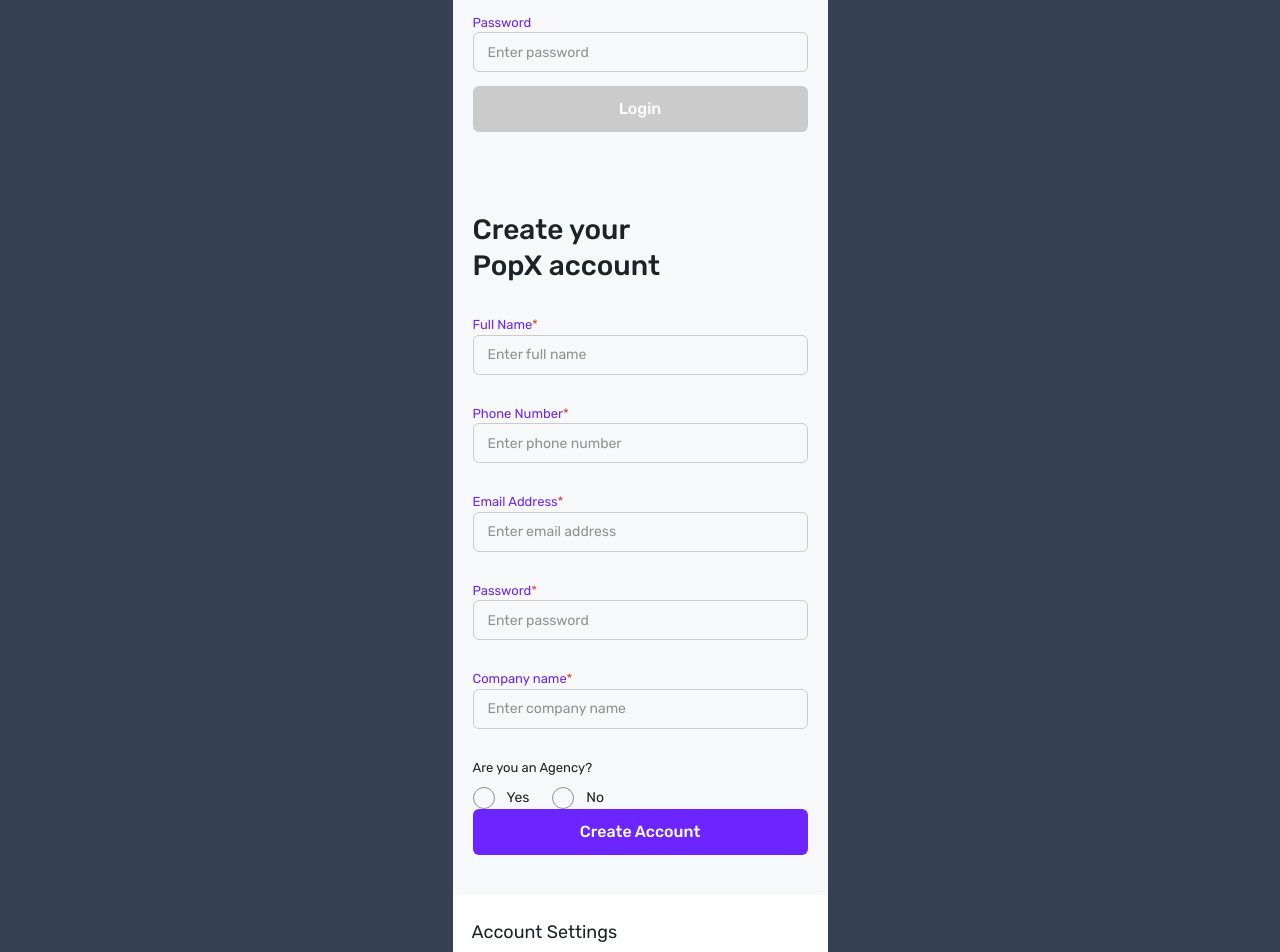
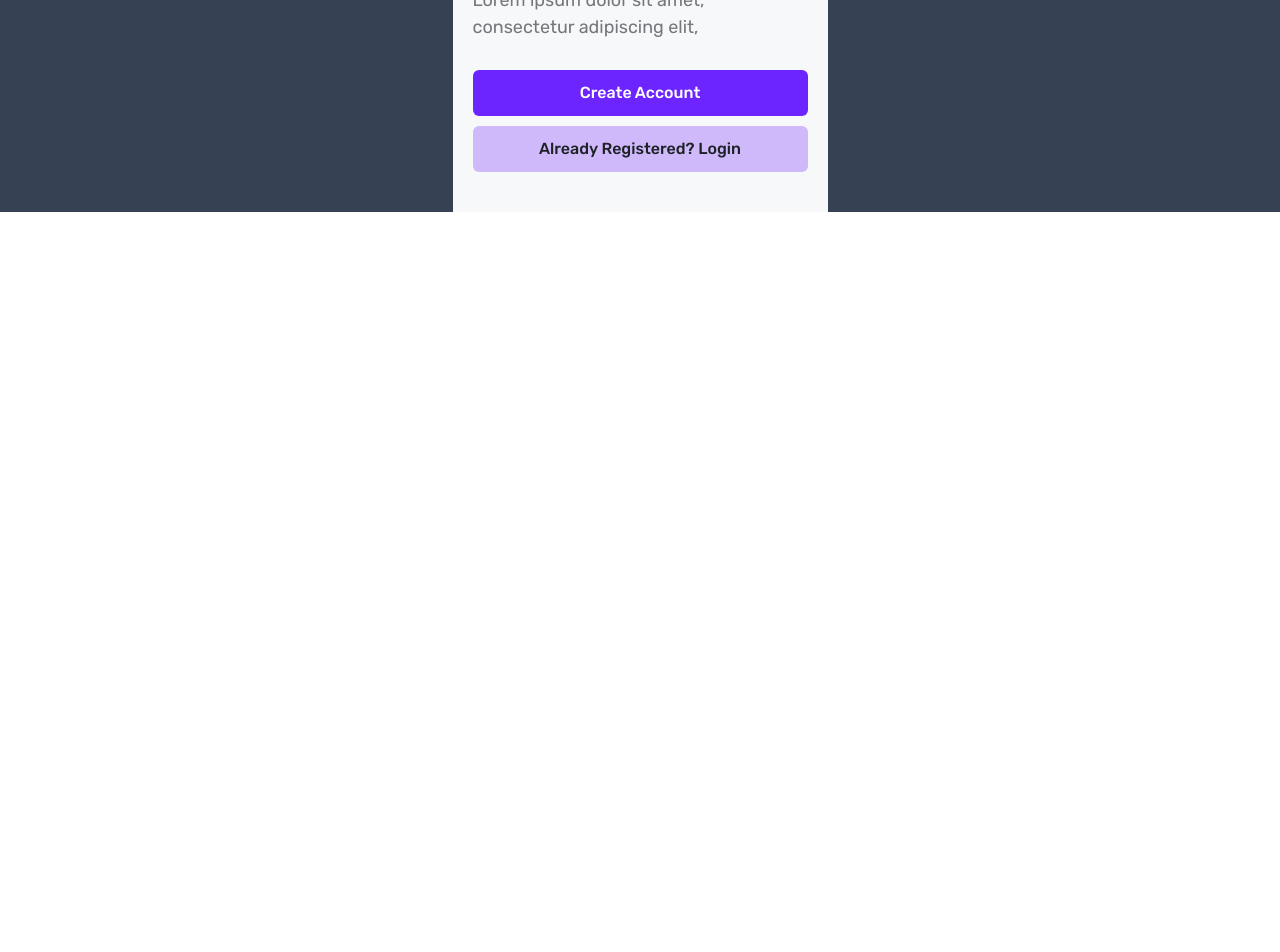
Before and after one commit to DebabrataBanik/PopX-signup-ui, a React (Vite) app: page / in a window 1280 px wide. Shown: the part 600-1552 px from the top of the page. After the commit the page ends 812 px from the top, so only its background shows below. Built offline with nearby package versions, Linux system fonts and the light colour scheme.

Commit message:
add routing

```diff
--- a/package.json
+++ b/package.json
@@ -13,6 +13,8 @@
     "@tailwindcss/vite": "^4.1.12",
     "react": "^19.1.1",
     "react-dom": "^19.1.1",
+    "react-router": "^7.8.2",
+    "react-router-dom": "^7.8.2",
     "tailwindcss": "^4.1.12"
   },
   "devDependencies": {
--- a/src/App.jsx
+++ b/src/App.jsx
@@ -1,3 +1,4 @@
+import { BrowserRouter , Routes, Route } from 'react-router'
 
 import LandingPage from './components/LandingPage'
 import LoginPage from './components/LoginPage'
@@ -8,10 +9,14 @@ function App() {
   return (
     <div className='bg-gray-700'>
       <main className='max-w-[375px] min-h-[812px] bg-[#F7F8F9] mx-auto flex flex-col'>
-        <LandingPage />
-        <LoginPage />
-        <SignUpPage />
-        <ProfilePage />
+        <BrowserRouter>
+          <Routes>
+            <Route index element={<LandingPage />} />
+            <Route path='login' element={<LoginPage />} />
+            <Route path='signup' element={<SignUpPage />} />
+            <Route path='profile' element={<ProfilePage />} />
+          </Routes>
+        </BrowserRouter>
       </main>
     </div>
   )
--- a/src/components/LandingPage.jsx
+++ b/src/components/LandingPage.jsx
@@ -1,4 +1,4 @@
-
+import { Link } from "react-router"
 
 function LandingPage() {
   return (
@@ -10,8 +10,12 @@ function LandingPage() {
           <p className='font-rubik text-[#1D2226]/60 font-normal text-[18px]'>Lorem ipsum dolor sit amet, consectetur adipiscing elit,</p>
         </div>
         <div className='flex flex-col gap-2.5 items-center'>
-          <button className='text-white bg-[#6C25FF] font-medium'>Create Account</button>
-          <button className='text-[#1D2226] bg-[#6C25FF4B] font-medium'>Already Registered? Login</button>
+          <Link to='/signup'>
+            <button className='text-white bg-[#6C25FF] font-medium'>Create Account</button>
+          </Link>
+          <Link to='/login'>
+            <button className='text-[#1D2226] bg-[#6C25FF4B] font-medium'>Already Registered? Login</button>
+          </Link>
         </div>
       </div>
     </div>
--- a/src/components/LoginPage.jsx
+++ b/src/components/LoginPage.jsx
@@ -1,4 +1,4 @@
-
+import { Link } from "react-router"
 
 function LoginPage() {
   return (
@@ -18,7 +18,9 @@ function LoginPage() {
             <input type='password' id='password' name='password' placeholder='Enter password' />
           </label>
         </form>
-        <button className='mt-3.5 bg-[#CBCBCB] font-medium text-white'>Login</button>
+        <Link to='/profile'>
+          <button className='mt-3.5 bg-[#CBCBCB] font-medium text-white'>Login</button>
+        </Link>
       </div>
     </div>
   )
--- a/src/components/SignUpPage.jsx
+++ b/src/components/SignUpPage.jsx
@@ -1,3 +1,4 @@
+import { Link } from "react-router"
 
 function SignUpPage() {
   return (
@@ -43,7 +44,9 @@ function SignUpPage() {
         </form>
       </div>
 
-      <button className='bg-[#6C25FF] text-white font-medium mt-auto'>Create Account</button>
+      <Link to='/profile'>
+        <button className='bg-[#6C25FF] text-white font-medium mt-auto'>Create Account</button>
+      </Link>
 
     </div>
   )
```
Also changed, not shown: 1 other file (tests, documents, lock files or other folders).
